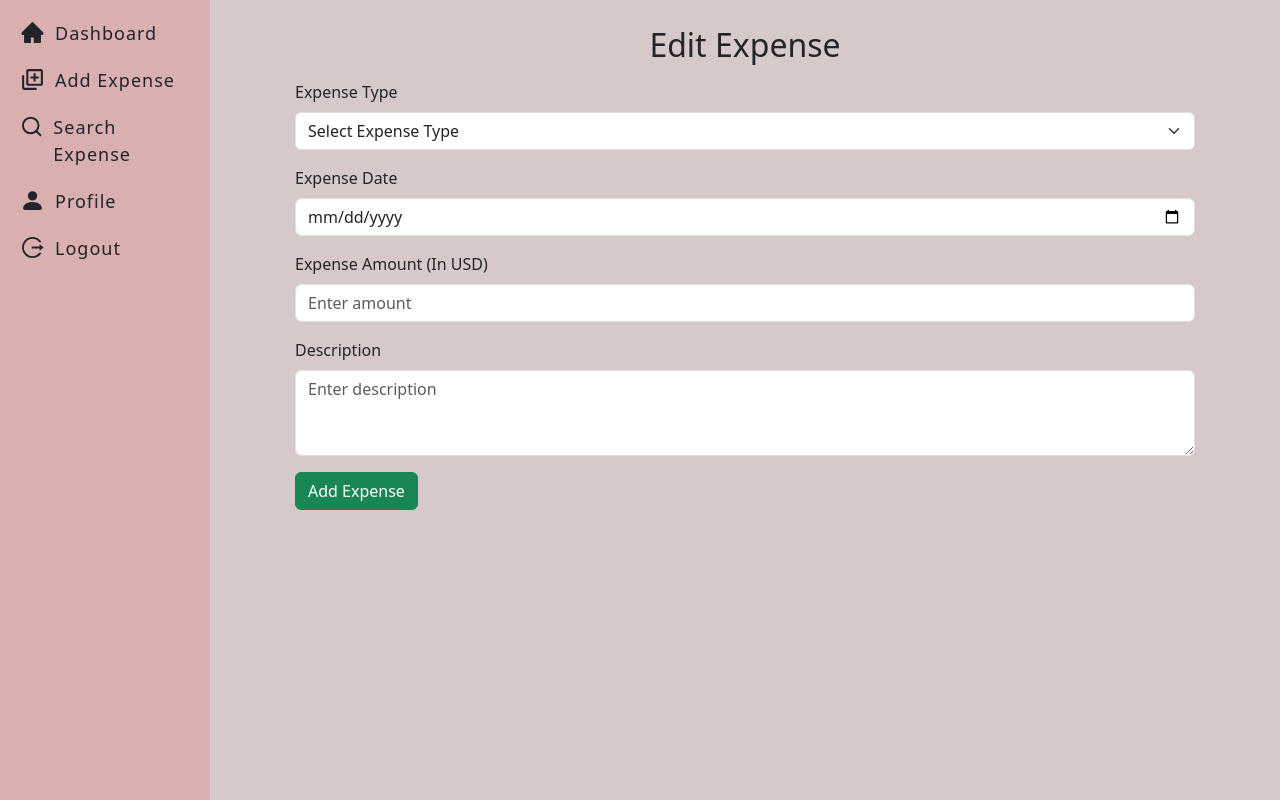
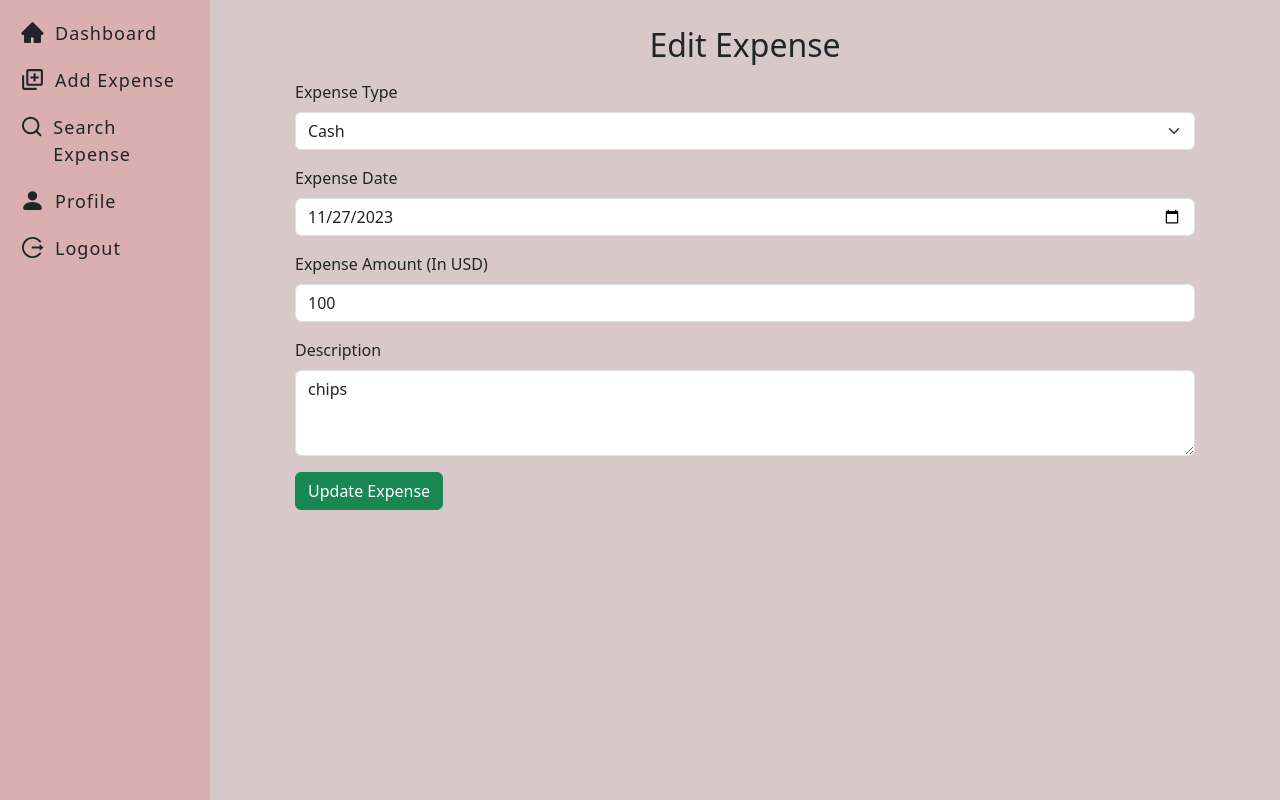
Before and after one commit to Balikuddembe/expense-manager-app-react-typescript, a React (Vite) app: page /edit/5 in a window 1280 px wide. Built offline with nearby package versions, Linux system fonts and the light colour scheme; data requests are answered from the project's data file.

Commit message:
Add reset for adding expense

```diff
--- a/src/components/expense-form/ExpenseForm.tsx
+++ b/src/components/expense-form/ExpenseForm.tsx
@@ -1,14 +1,15 @@
 import { Button, Form } from 'react-bootstrap'
 import { useForm } from 'react-hook-form';
 import { Expense } from '../types';
-import { FC, useState } from 'react';
+import { FC, useEffect, useState } from 'react';
 import { useNavigate } from 'react-router-dom';
 
 interface ExpenseFormProps {
   onSubmitForm: (data:Expense) => Promise<boolean>
+  expense?: Expense | null;
 }
 
-const ExpenseForm: FC<ExpenseFormProps> = ({ onSubmitForm }) => {
+const ExpenseForm: FC<ExpenseFormProps> = ({ onSubmitForm, expense }) => {
   const[succesMsg, setSuccesMsg] = useState('');
   const [errorMsg, setErrorMsg] = useState('');
   const {
@@ -18,22 +19,34 @@ const ExpenseForm: FC<ExpenseFormProps> = ({ onSubmitForm }) => {
     formState: { errors },
   } = useForm<Expense>();
 
+  const { id, expense_type, expense_date,  expense_amount, description } = expense || {};
+  useEffect(()=> {
+    reset({
+      expense_type,
+      expense_date,
+      expense_amount,
+      description
+    });
+  },[id])
+
  const navigate = useNavigate();
 
   const onSubmit = async (data:Expense) => {
     console.log("data", data);
     const isSuccess = await onSubmitForm(data);
     if(isSuccess) {
-      reset();
+      if(!expense) { // reset for add expense
+        reset();
+      }
       setErrorMsg('');
-      setSuccesMsg('Expense added successfully');
+      setSuccesMsg(`Expense ${expense ? 'updated' : 'added'} successfully.`);
       setTimeout(() => {
         setSuccesMsg('');
         navigate('/');
       }, 3000);
       console.log('success');
     } else {
-      setErrorMsg('Error while adding expense.Try again')
+      setErrorMsg(`Error while ${expense ? 'updating' : 'adding'} expense.Try again`);
       console.log('failure');
     }
   };
@@ -84,7 +97,9 @@ const ExpenseForm: FC<ExpenseFormProps> = ({ onSubmitForm }) => {
     )}
       </Form.Group>
       <Form.Group>
-      <Button type='submit' variant="success">Add Expense</Button>
+      <Button type='submit' variant="success">
+        {expense ? 'Update' : 'Add' } Expense
+      </Button>
       </Form.Group>
     </Form>
   );
```
